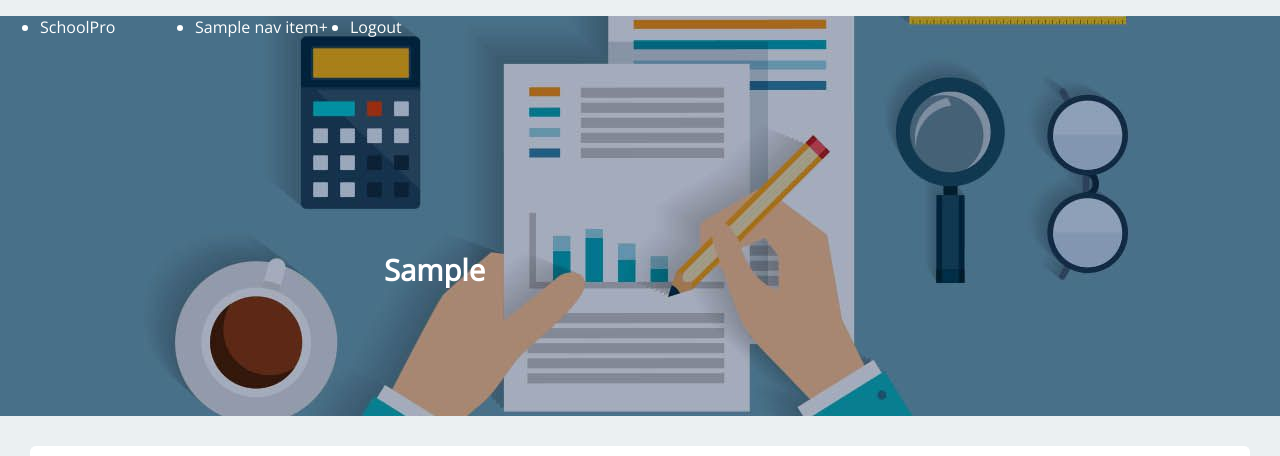
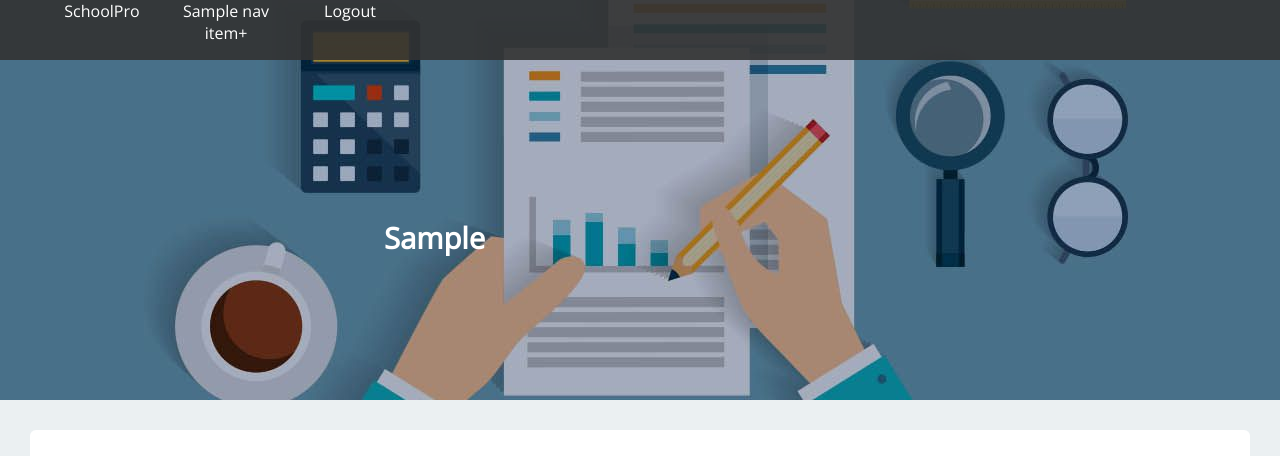
Before and after one commit to AndyUT101/myproject, a Django app: template templates/home.html in a window 1280 px wide. Shown: the top 456 px of the page. Run offline with Django 3.2, Linux system fonts and the light colour scheme; the template is opened without the code that fills it: most values are stand-ins (such as "Sample title", 1, 10 or a date in 2020); some libraries are stand-ins or nearby versions.

Commit message:
css update

```diff
--- a/static/css/style.css
+++ b/static/css/style.css
@@ -213,8 +213,8 @@ div.list_table table tr:hover {
 	background-color: #f5f5f5
 }
 
-nav#topnav
-{
+nav#topnav{
+    background: rgba(50,50,50,.9);
 }
     nav#topnav > a
     {
@@ -229,12 +229,15 @@ nav#topnav
     nav#topnav > ul
     {
         height: 3.75em;
+        margin: 0;
     }
         nav#topnav > ul > li
         {
-            width: 12.5%;
+            width: 10%;
             height: 100%;
             float: left;
+            list-style-type: none;
+            text-align: center
         }
 
 
@@ -243,6 +246,9 @@ nav#topnav
         display: none;
         position: absolute;
         top: 100%;
+        background: #222;
+    padding: 20px
+    margin-top: -20px;
     }
         nav#topnav li:hover ul
         {
@@ -294,6 +300,8 @@ section.index_block {
 	float: left;
 	min-height: 400px;
     width: 33%;
+}
+section.index_block div {
     padding: 10px;
 }
 .clearfix {
```
